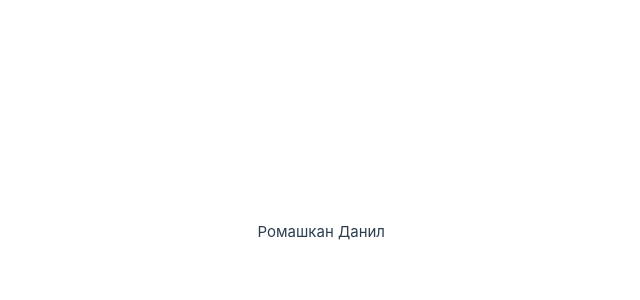
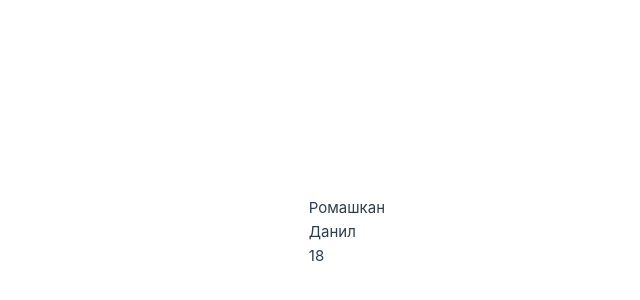
Before and after one commit to LeoonWi/Vue3_Exercises, a Vue app: page / in a window 1280 px wide. Shown: the part 168-468 px from the top of the page, without its empty margins (255-895 px from the left). Built offline with nearby package versions, Linux system fonts and the light colour scheme.

Commit message:
Передача данных в компонент

```diff
--- a/src/App.vue
+++ b/src/App.vue
@@ -17,7 +17,7 @@
 </script>
 
 <template>
-  <Employer />
+  <Employer name="Данил" surname="Ромашкан" age="18"/>
 </template>
 
 <style>
--- a/src/components/Employee.vue
+++ b/src/components/Employee.vue
@@ -1,14 +1,16 @@
 <script>
     export default {
+        props: ['name', 'surname', 'age'],
         data() {
             return {
-                name: 'Данил',
-                surname: 'Ромашкан',
+
             }
         },
     }
 </script>
 
 <template>
-    <p>{{ surname }} {{ name }}</p>
+    <p>{{ surname }}</p><br>
+    <p>{{ name }}</p><br>
+    <p>{{ age }}</p>
 </template>
```
